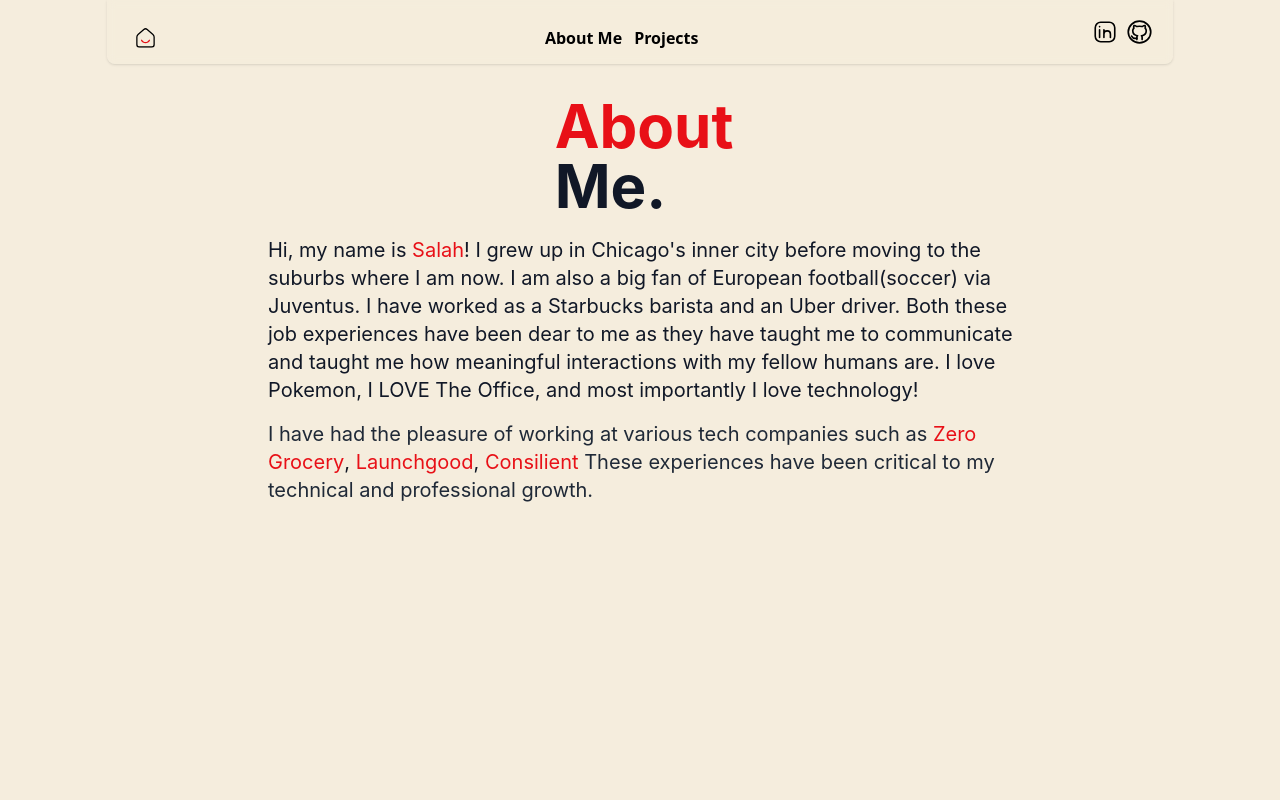
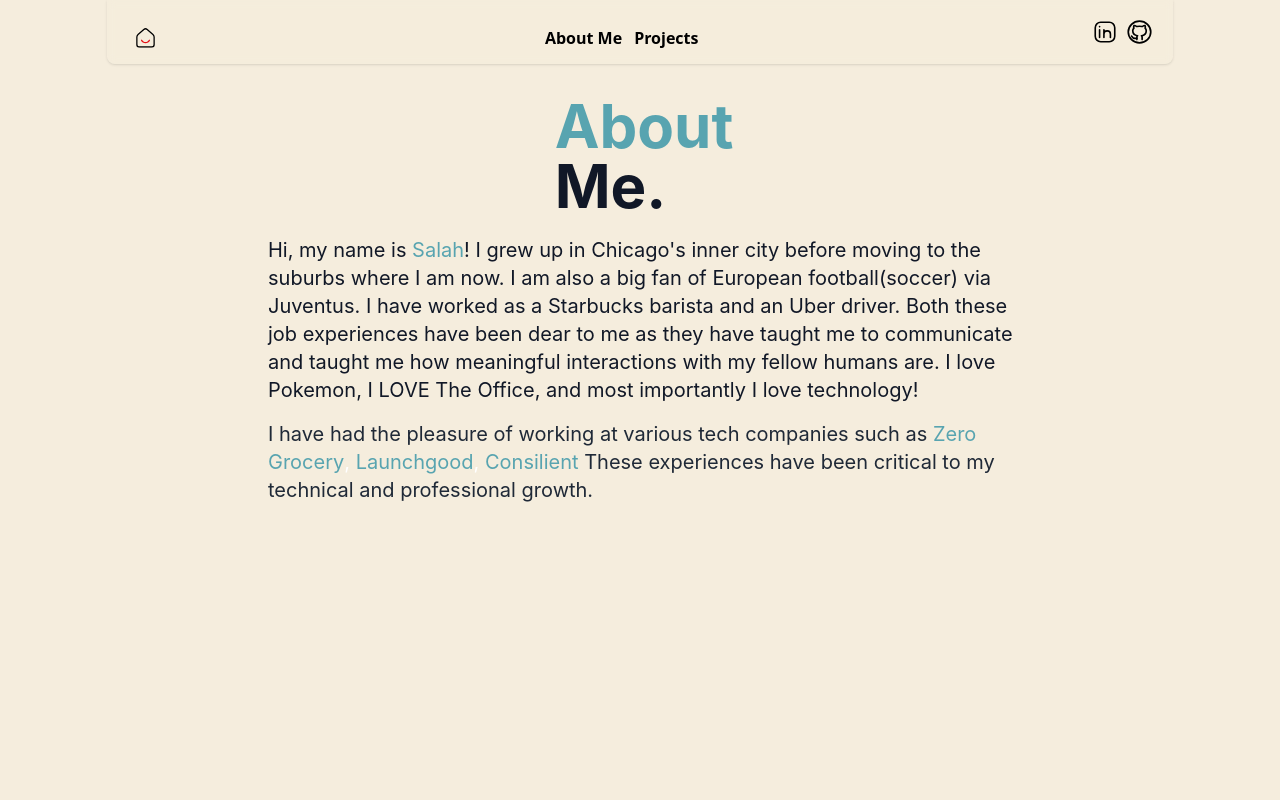
Before and after one commit to salahraja/portfolio, a Next.js app: page /about in a window 1280 px wide. Shown: the top 800 px of the page. Built offline with nearby package versions, Linux system fonts and the light colour scheme.

Commit message:
fixed margins on nav and colors

```diff
--- a/components/card.tsx
+++ b/components/card.tsx
@@ -26,7 +26,7 @@
             Multi-selection and stepped form for registration!
           </p>
           <Link href={"https://darling-longma-eb7d58.netlify.app"}>
-            <div className="inline-flex items-center px-3 py-2 text-sm font-medium text-center text-white bg-[#e81017] rounded-lg hover:bg-gray-800 focus:ring-4 focus:outline-none focus:ring-gray-300">
+            <div className="inline-flex items-center px-3 py-2 text-sm font-medium text-center text-white bg-[#58A4B0] rounded-lg hover:bg-gray-800 focus:ring-4 focus:outline-none focus:ring-gray-300">
               <a target="_blank" rel="noopener noreferrer">
                 Link
               </a>
@@ -69,7 +69,7 @@
             Italy&apos;s top football league, Serie A.
           </p>
           <Link href={"https://football-scores-seven.vercel.app/"}>
-            <div className="inline-flex items-center px-3 py-2 text-sm font-medium text-center text-white bg-[#e81017] rounded-lg hover:bg-gray-800 focus:ring-4 focus:outline-none focus:ring-gray-300">
+            <div className="inline-flex items-center px-3 py-2 text-sm font-medium text-center text-white bg-[#58A4B0] rounded-lg hover:bg-gray-800 focus:ring-4 focus:outline-none focus:ring-gray-300">
               <a target="_blank" rel="noopener noreferrer">
                 Link
               </a>
--- a/components/nav.tsx
+++ b/components/nav.tsx
@@ -4,7 +4,7 @@
 
 function NavBar() {
   return (
-    <div className="flex flex-row justify-center">
+    <div className="flex flex-row justify-center z-10">
       <nav className="font-sans flex fixed py-2 px-6 bg-[#F5EDDD] dark:bg-zinc-800/30 bg-opacity-40 backdrop-blur-sm rounded-b-lg shadow sm:items-baseline w-5/6">
         <div className="grid grid-cols-3 font-semibold w-full text-center">
           <div className="h-[6vh] ml-auto flex col-auto w-auto  whitespace-nowrap font-semibold">
--- a/pages/about.tsx
+++ b/pages/about.tsx
@@ -15,13 +15,13 @@
         <NavBarTwo />
       </div>
       <div className="dark:bg-black bg-[#F5EDDD] flex flex-col items-center">
-        <h1 className="text-4xl pl-2 font-bold  text-[#e81017] sm:text-5xl md:text-6xl">
+        <h1 className="text-4xl pl-2 font-bold  text-[#58A4B0] sm:text-5xl md:text-6xl">
           <span className="block xl:inline">About</span>{" "}
           <span className="block text-gray-900 dark:text-white">Me.</span>
         </h1>
         <div className="flex flex-row  max-w-md text-base text-gray-900 dark:text-white sm:text-lg md:mt-5 md:max-w-3xl md:text-xl">
           <div className="pb-[22rem] pl-3 w-screen">
-            Hi, my name is <div className="inline text-[#e81017] ">Salah</div>!
+            Hi, my name is <div className="inline text-[#58A4B0] ">Salah</div>!
             I grew up in Chicago&apos;s inner city before moving to the suburbs
             where I am now. I am also a big fan of European football(soccer) via
             Juventus. I have worked as a Starbucks barista and an Uber driver.
@@ -34,11 +34,17 @@
                 {" "}
                 I have had the pleasure of working at various tech companies
                 such as
-                <div className="text-[#e81017] inline">
+                <div className="text-[#58A4B0] inline">
                   {" "}
-                  Zero Grocery<p className="inline text-gray-900">,</p>{" "}
+                  Zero Grocery
+                  <p className="inline text-gray-900">
+                    <span className="text-white">,</span>
+                  </p>{" "}
                   Launchgood
-                  <p className="inline text-gray-900">,</p> Consilient{" "}
+                  <p className="inline text-gray-900">
+                    <span className="text-white">,</span>
+                  </p>{" "}
+                  Consilient{" "}
                 </div>
                 These experiences have been critical to my technical and
                 professional growth.{" "}
--- a/pages/index.tsx
+++ b/pages/index.tsx
@@ -24,8 +24,9 @@
         <div className="">
           {" "}
           <NavBar />
-        </div>
+        </div>{" "}
         <Link href={"/"}>
+          {" "}
           <div className="col-span-1 mt-[1rem]">
             <div className="max-[640px]:h-[1px] max-[640px]:w-[8vw]">
               <Image
@@ -35,20 +36,20 @@
                 height={145}
               />
             </div>
-          </div>
-        </Link>
-
+          </div>{" "}
+        </Link>{" "}
         <div className="">
-          <div className="w-screen xs:h-[550px] lg:h-[220px] md:h-[200px] sm:h-[200px] md:-m-[144px]"></div>
-
-          <div className="text-center ">
+          {" "}
+          <div className="w-screen xs:h-[550px] lg:h-[220px] md:h-[200px] sm:-mt-[91px] md:-m-[144px]"></div>
+          <div className="text-center mt-10">
+            {" "}
             <div>
               <div className="pl-6">
                 <h1 className="text-4xl text-center mb-2 font-bold tracking-tight dark:text-[#f5f5f5] text-[#353935] sm:text-5xl md:text-6xl">
-                  <h2 className="max-[640px]:pt-[9.7vh] block xl:inline motion-safe:animate-fadeIn">
+                  <h2 className="max-[640px]:mt-[14.7vh] block xl:inline motion-safe:animate-fadeIn ">
                     Assalaamalaikum & hello!
                   </h2>{" "}
-                  <span className="block pt-10">
+                  <span className="block md:pb-10">
                     I&apos;m Salah & I build in
                     <div className="inline text-black">.</div>
                   </span>
--- a/pages/projects.tsx
+++ b/pages/projects.tsx
@@ -19,7 +19,7 @@
         </span>
       </div>
       <div className="dark:bg-black bg-[#F5EDDD]">
-        <h1 className="text-4xl pl-2 font-bold  text-[#e81017] sm:text-5xl md:text-6xl">
+        <h1 className="text-4xl pl-2 font-bold  text-[#58A4B0] sm:text-5xl md:text-6xl">
           <span className="block xl:inline">My</span>{" "}
           <span className="block text-gray-900 dark:text-white">Projects.</span>
         </h1>
```
